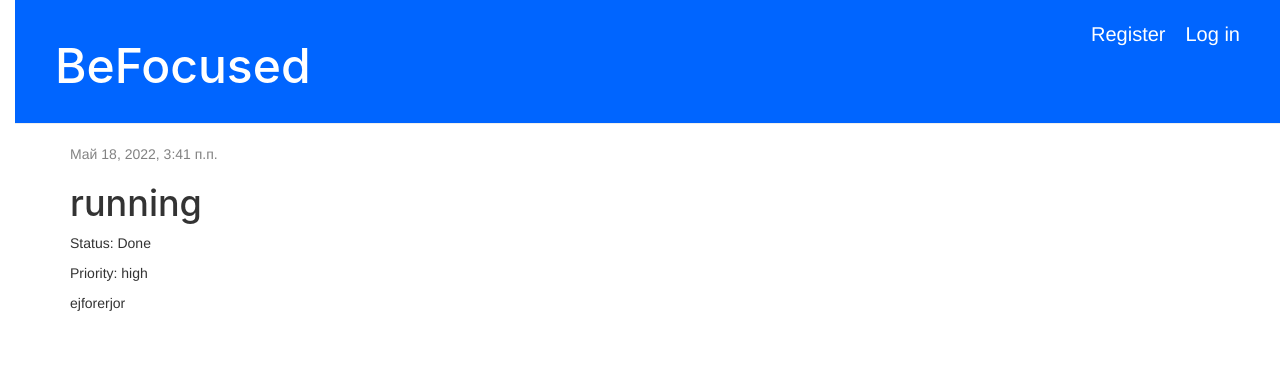
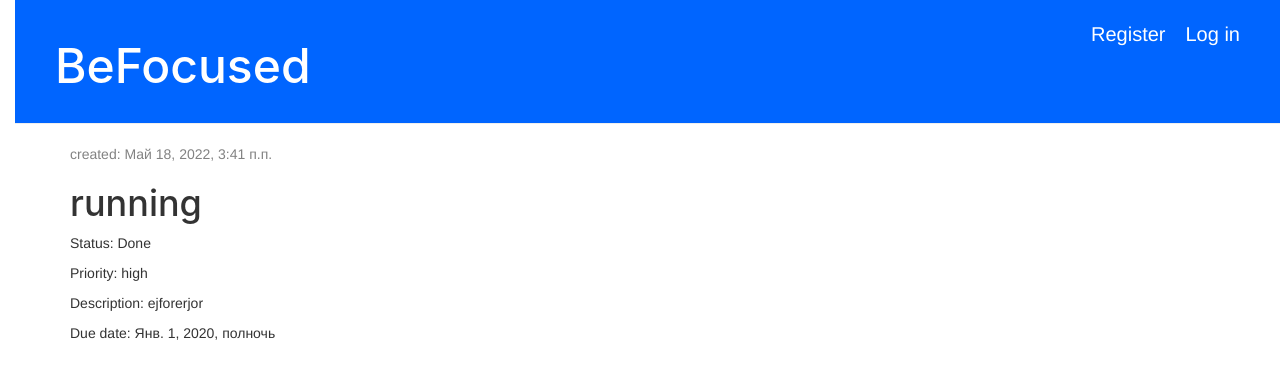
Before and after one commit to ajarakazakbaeva/BeFocused, a Django app: page /goal/3/ in a window 1280 px wide. Shown: the top 379 px of the page. Run offline with Django 3.2, Linux system fonts and the light colour scheme; data comes from the database, SQL or seed files in the repository; both versions use the stored data as it was after the commit; some libraries are stand-ins or nearby versions.

Commit message:
fixed bugs

```diff
--- a/todo_list/forms.py
+++ b/todo_list/forms.py
@@ -2,13 +2,20 @@ from django import forms
 
 from .models import Goal
 
-CHOICES = ((True, 'done'),
-           (False, 'not_completed'))
+CHOICES = (('True', 'done'),
+           ('False', 'not_completed'),
+           ('All', 'all'))
+
+class DateInput(forms.DateInput):
+    input_type = 'date'
 
 class GoalForm(forms.ModelForm):
     class Meta:
         model = Goal
         fields = ('title', 'description','priority', 'due_date', 'is_completed')
+        widgets = {
+            'due_date': DateInput(),
+        }
 
 class GoalFilterForm(forms.ModelForm):
     is_completed = forms.ChoiceField(choices=CHOICES)
--- /dev/null
+++ b/todo_list/static/js/goal_edit.js
@@ -0,0 +1,4 @@
+$('.datepicker').datepicker({
+  firstDay: 1,
+  format: 'yyyy-mm-dd'
+});
--- a/todo_list/templates/todo_list/about.html
+++ b/todo_list/templates/todo_list/about.html
@@ -1,4 +1,6 @@
 {% extends 'base.html' %}
+{% load static %}
+
 {% block content %}
 <body>
  <h4> ‘BeFocused’ is a convenient centralized personal space for any students, learners, or others interested in self-education and self-development.
--- a/todo_list/templates/todo_list/goal_detail.html
+++ b/todo_list/templates/todo_list/goal_detail.html
@@ -6,7 +6,7 @@
     <div class="goal">
         {% if goal.created_date %}
             <div class="date">
-                {{ goal.created_date }}
+                created: {{ goal.created_date }}
             </div>
         {% endif %}
         {% if user.is_authenticated %}
@@ -16,7 +16,8 @@
         <h1>{{ goal.title }}</h1>
         <p> Status: {{ goal.is_completed|goal_status }}</p>
         <p> Priority: {{ goal.priority }}</p>
-        <p>{{ goal.description|linebreaksbr }}</p>
+        <p> Description: {{ goal.description|linebreaksbr }}</p>
+        <p> Due date: {{ goal.due_date }}</p>
 
 
     </div>
--- a/todo_list/templates/todo_list/goal_edit.html
+++ b/todo_list/templates/todo_list/goal_edit.html
@@ -1,5 +1,5 @@
 {% extends 'base.html' %}
-
+{% load static %}
 {% block content %}
     <h1>New goal</h1>
     <form method="POST" class="goal-form">{% csrf_token %}
@@ -7,3 +7,7 @@
         <button type="submit" class="save btn btn-default">Save</button>
     </form>
 {% endblock %}
+
+{% block script %}
+<script src="{% static 'js/goal_edit.js' %}"></script>
+{% endblock %}
--- a/todo_list/views.py
+++ b/todo_list/views.py
@@ -14,7 +14,7 @@ from django.shortcuts import redirect
 class UserRegistrationView(CreateView):
     template_name = 'registration/registration.html'
     form_class = UserCreationForm
-    success_url = reverse_lazy('goal_list')
+    success_url = reverse_lazy('about')
     def form_valid(self, form):
         result = super(UserRegistrationView, self).form_valid(form)
         cd = form.cleaned_data
@@ -32,9 +32,11 @@ def goal_list(request):
     if is_completed=='True':
         print('True')
         goals = Goal.objects.filter(created_date__lte=timezone.now(), author=user, is_completed = True).order_by('created_date')
-    else:
+    elif is_completed=='False':
         print('False')
         goals = Goal.objects.filter(created_date__lte=timezone.now(), author=user, is_completed = False).order_by('created_date')
+    else:
+        goals = Goal.objects.filter(created_date__lte=timezone.now(), author=user).order_by('created_date')
 
     return render(request, 'todo_list/goal_list.html', {'goals': goals, 'form':form, 'welcome_text': 'My Goals'})
 
```
Also changed, not shown: db.sqlite3.
